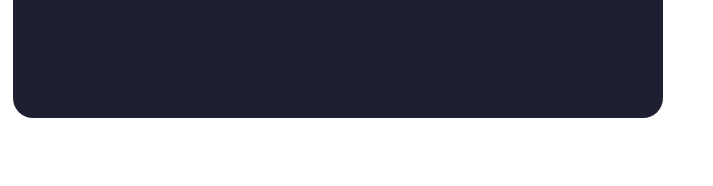
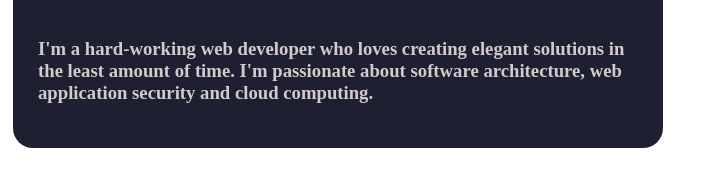
Before and after one commit to RahimCml/-frontend-mentor-testimonials-grid-section, a plain HTML site: page index.html in a window 1280 px wide. Shown: the part 90-276 px from the top of the page, without its empty margins (0-713 px from the left). Drawn offline with Linux system fonts and the light colour scheme.

Commit message:
Print profile info in class

```diff
--- a/index.html
+++ b/index.html
@@ -22,6 +22,13 @@
 						Web Developer
 					</h5>
 				</div>
+				<div class="profile-info">
+					<h3>
+						I'm a hard-working web developer who loves creating elegant
+						solutions in the least amount of time. I'm passionate about software
+						architecture, web application security and cloud computing.
+					</h3>
+				</div>
 			</div>
 		</div>
 	</body>
--- a/style.css
+++ b/style.css
@@ -31,3 +31,9 @@
 	width: 85%;
 	float: right;
 }
+
+.profile-info {
+	color: rgb(211, 203, 203);
+	width: 100%;
+	float: right;
+}
```
